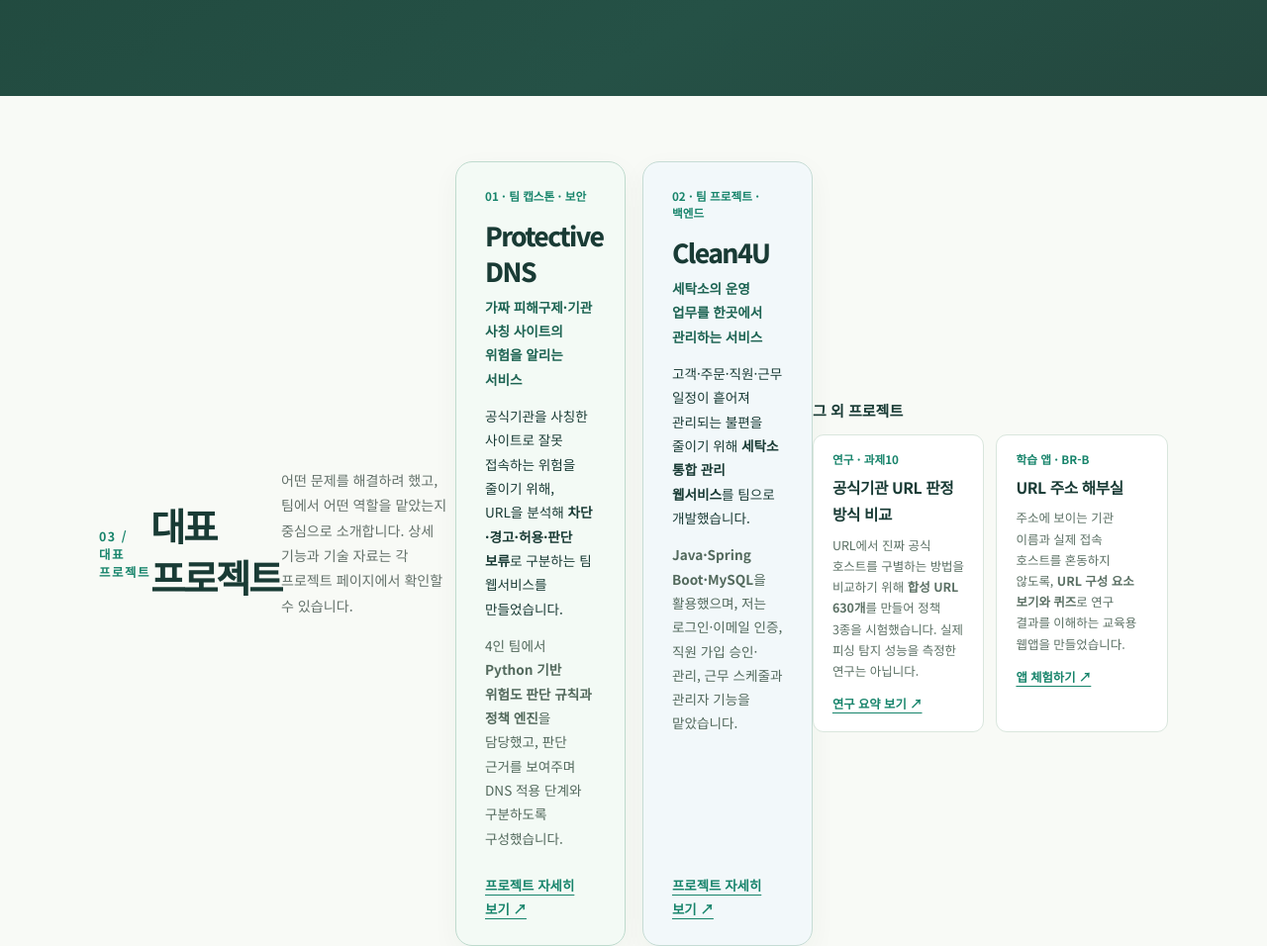
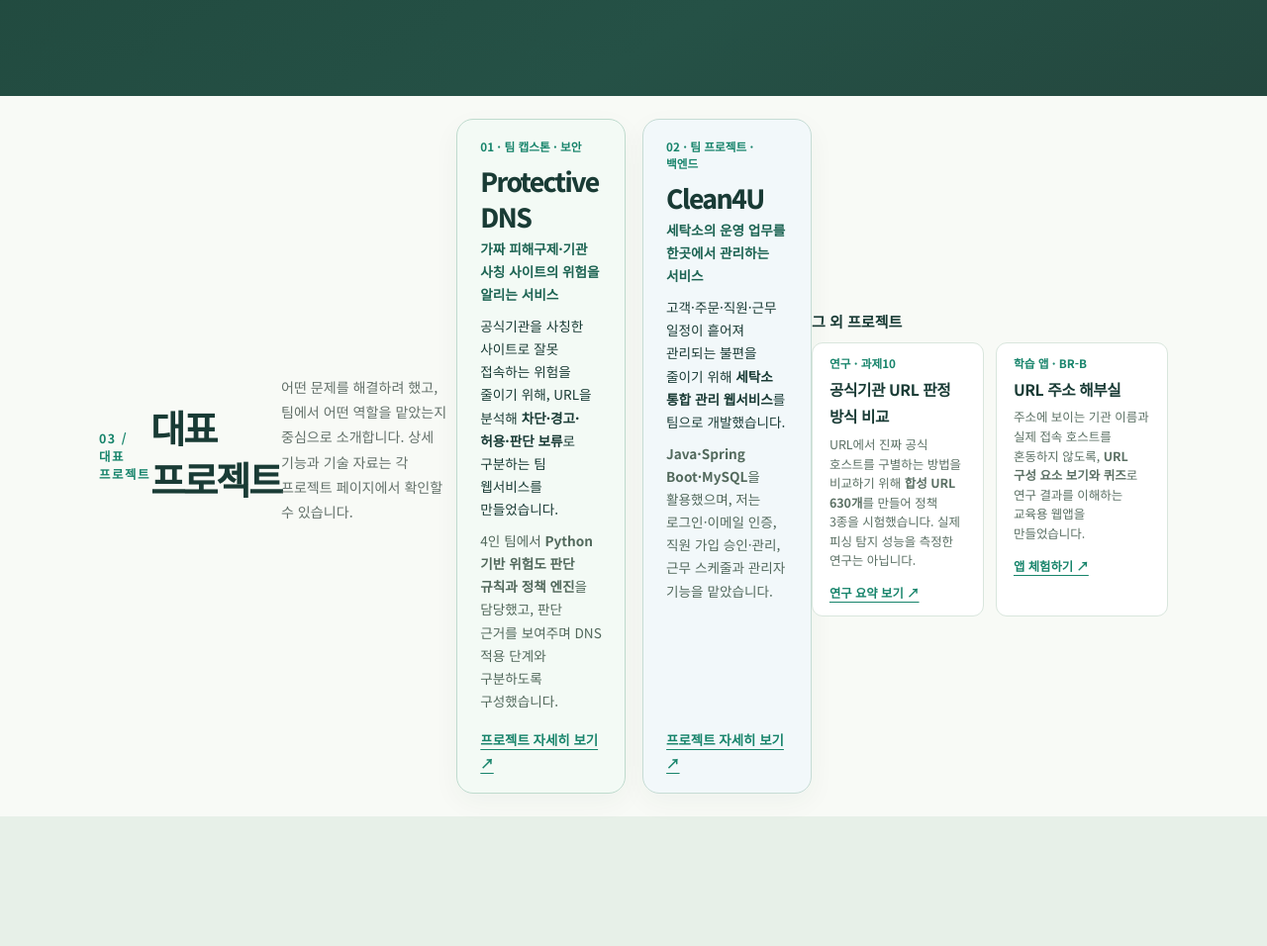
Before and after one commit to ecde4499/SKT-ALEPH-AI, a plain HTML site: page portfolio/index.html in a window 1280 px wide. Shown: the part 2160-3116 px from the top of the page at 99% size. Drawn offline with Linux system fonts and the light colour scheme.

Commit message:
style(portfolio): fit restored project overview cards into desktop chapter

```diff
--- a/portfolio/index.html
+++ b/portfolio/index.html
@@ -1,7 +1,7 @@
 <!doctype html>
 <html lang="ko"><head><meta charset="utf-8"><meta name="viewport" content="width=device-width,initial-scale=1">
 <meta name="description" content="김태양의 공개 포트폴리오: 기록을 검증 가능한 결과와 협업으로 연결합니다.">
-<title>김태양 · 기록에서 검증으로</title><link rel="stylesheet" href="./style.css?v=20261111-balanced1"><script src="./main.js" defer></script></head>
+<title>김태양 · 기록에서 검증으로</title><link rel="stylesheet" href="./style.css?v=20261111-balanced2"><script src="./main.js" defer></script></head>
 <body><a class="skip" href="#story">본문으로</a>
 <header><div class="wrap nav"><a class="logo" href="#top">KT / PORTFOLIO</a><nav aria-label="섹션"><a href="#story">소개</a><a href="#approach">일하는 방식</a><a href="#works">대표작</a><a href="#documents">지원 문서</a></nav></div></header>
 <main id="top"><section class="hero wrap"><div><span class="eyebrow">SECURITY · DEVELOPMENT · COLLABORATION</span>
--- a/portfolio/style.css
+++ b/portfolio/style.css
@@ -78,3 +78,19 @@ body{font-size:15px;line-height:1.75}
   .works-section{width:min(calc(100% - 2rem),1080px)}
 }
 @media(prefers-reduced-motion:reduce){html{scroll-behavior:auto}}
+
+/* Keep the expanded portfolio cards within a laptop-sized desktop chapter. */
+@media(min-width:1100px){
+  .works-section{padding-block:18px}
+  .works-section .section-desc{margin-bottom:13px}
+  .works .featured-work{padding:18px 23px}
+  .works h3{margin:9px 0 3px}
+  .featured-work .project-subtitle{margin-bottom:9px}
+  .works .featured-work p{margin-bottom:9px;line-height:1.7}
+  .works .featured-work a{padding-top:7px}
+  .secondary-work{margin-top:13px}
+  .secondary-work>h3{margin-bottom:8px}
+  .secondary-grid article{padding:11px 17px}
+  .secondary-grid h4{margin:5px 0}
+  .secondary-grid p{line-height:1.57}
+}
```
Also changed, not shown: .github/workflows/bra-public-check.yml.
